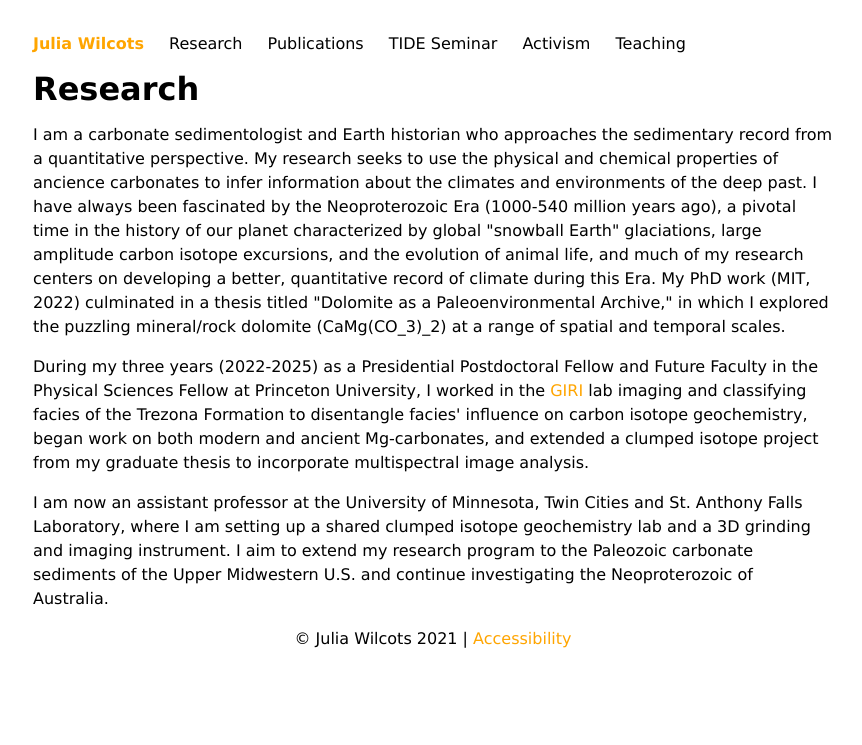
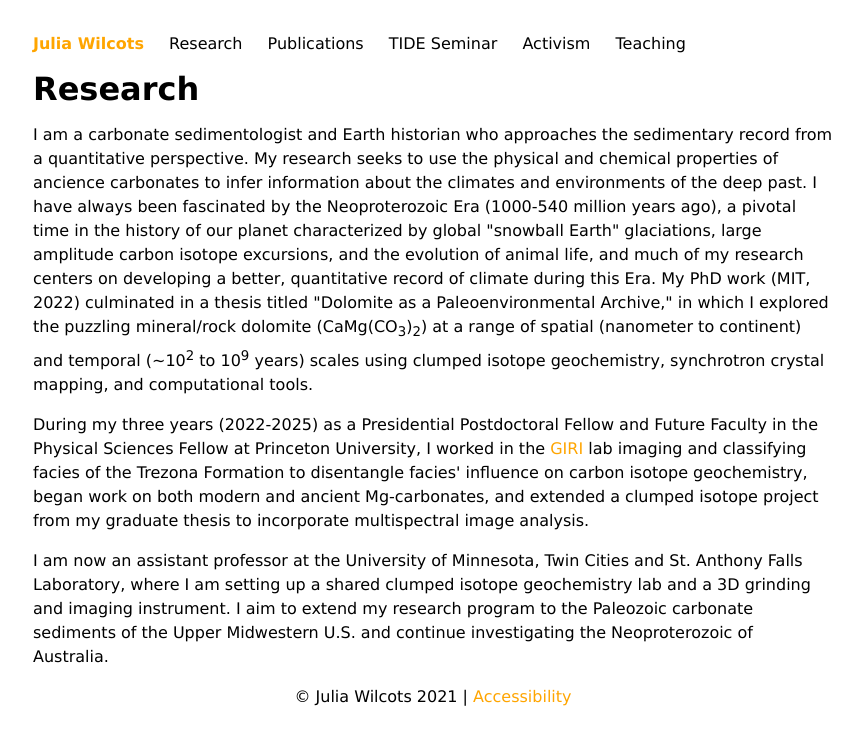
Before and after one commit to juliawilcots/juliawilcots.github.io, a Jekyll site: the page research/index.html, which Jekyll copies as it is, in a window 1280 px wide. Shown: the top 745 px of the page, without its empty margins (207-1069 px from the left). Built offline with Jekyll 4.4.1, drawn with Linux system fonts in a browser that asks for light colours.

Commit message:
Update index.html

```diff
--- a/research/index.html
+++ b/research/index.html
@@ -31,7 +31,7 @@
 
 <main>
 <h1 id="Research">Research</h1>
-<p>I am a carbonate sedimentologist and Earth historian who approaches the sedimentary record from a quantitative perspective. My research seeks to use the physical and chemical properties of ancience carbonates to infer information about the climates and environments of the deep past. I have always been fascinated by the Neoproterozoic Era (1000-540 million years ago), a pivotal time in the history of our planet characterized by global "snowball Earth" glaciations, large amplitude carbon isotope excursions, and the evolution of animal life, and much of my research centers on developing a better, quantitative record of climate during this Era. My PhD work (MIT, 2022) culminated in a thesis titled "Dolomite as a Paleoenvironmental Archive," in which I explored the puzzling mineral/rock dolomite (CaMg(CO_3)_2) at a range of spatial and temporal scales.</p>
+<p>I am a carbonate sedimentologist and Earth historian who approaches the sedimentary record from a quantitative perspective. My research seeks to use the physical and chemical properties of ancience carbonates to infer information about the climates and environments of the deep past. I have always been fascinated by the Neoproterozoic Era (1000-540 million years ago), a pivotal time in the history of our planet characterized by global "snowball Earth" glaciations, large amplitude carbon isotope excursions, and the evolution of animal life, and much of my research centers on developing a better, quantitative record of climate during this Era. My PhD work (MIT, 2022) culminated in a thesis titled "Dolomite as a Paleoenvironmental Archive," in which I explored the puzzling mineral/rock dolomite (CaMg(CO<sub>3</sub>)<sub>2</sub>) at a range of spatial (nanometer to continent) and temporal (~10<sup>2</sup> to 10<sup>9</sup> years) scales using clumped isotope geochemistry, synchrotron crystal mapping, and computational tools.</p>
 
 <p>During my three years (2022-2025) as a Presidential Postdoctoral Fellow and Future Faculty in the Physical Sciences Fellow at Princeton University, I worked in the <a href="https://giri.princeton.edu/">GIRI</a> lab imaging and classifying facies of the Trezona Formation to disentangle facies' influence on carbon isotope geochemistry, began work on both modern and ancient Mg-carbonates, and extended a clumped isotope project from my graduate thesis to incorporate multispectral image analysis.</p>
 
```
